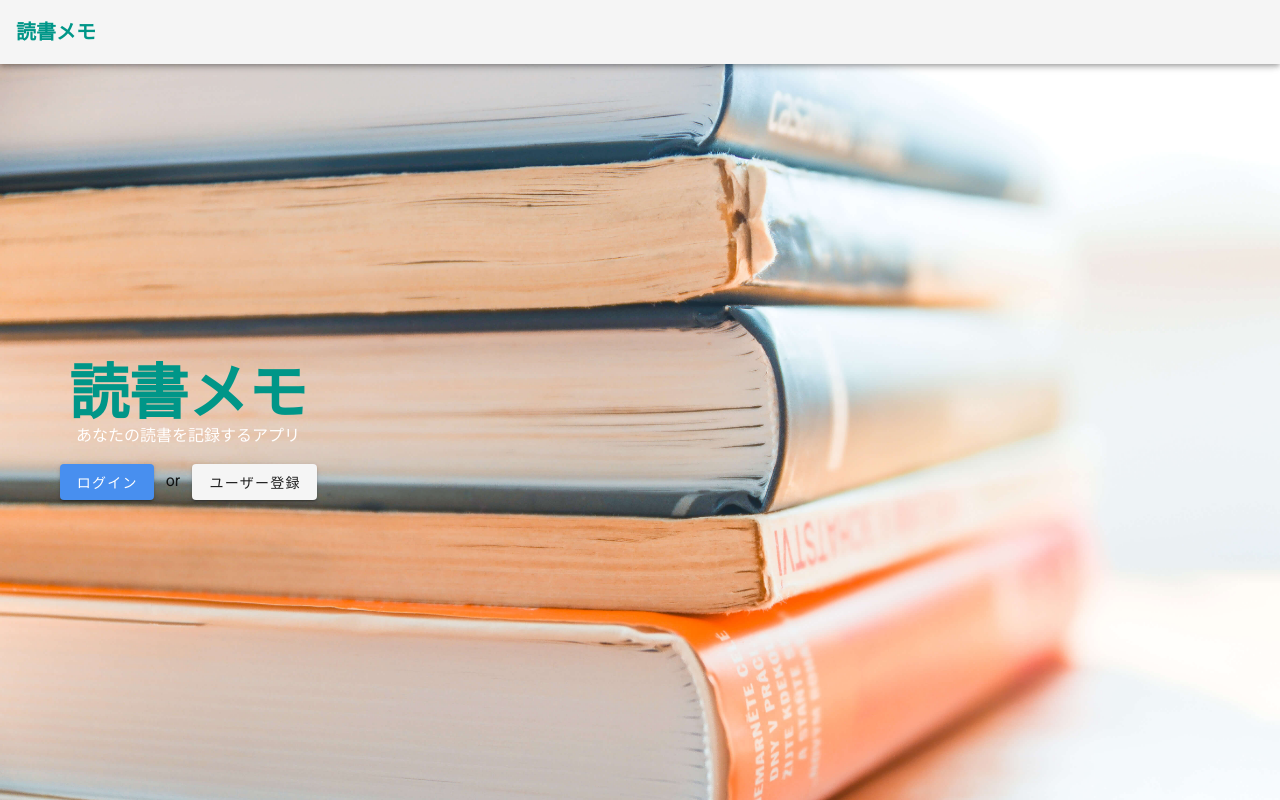
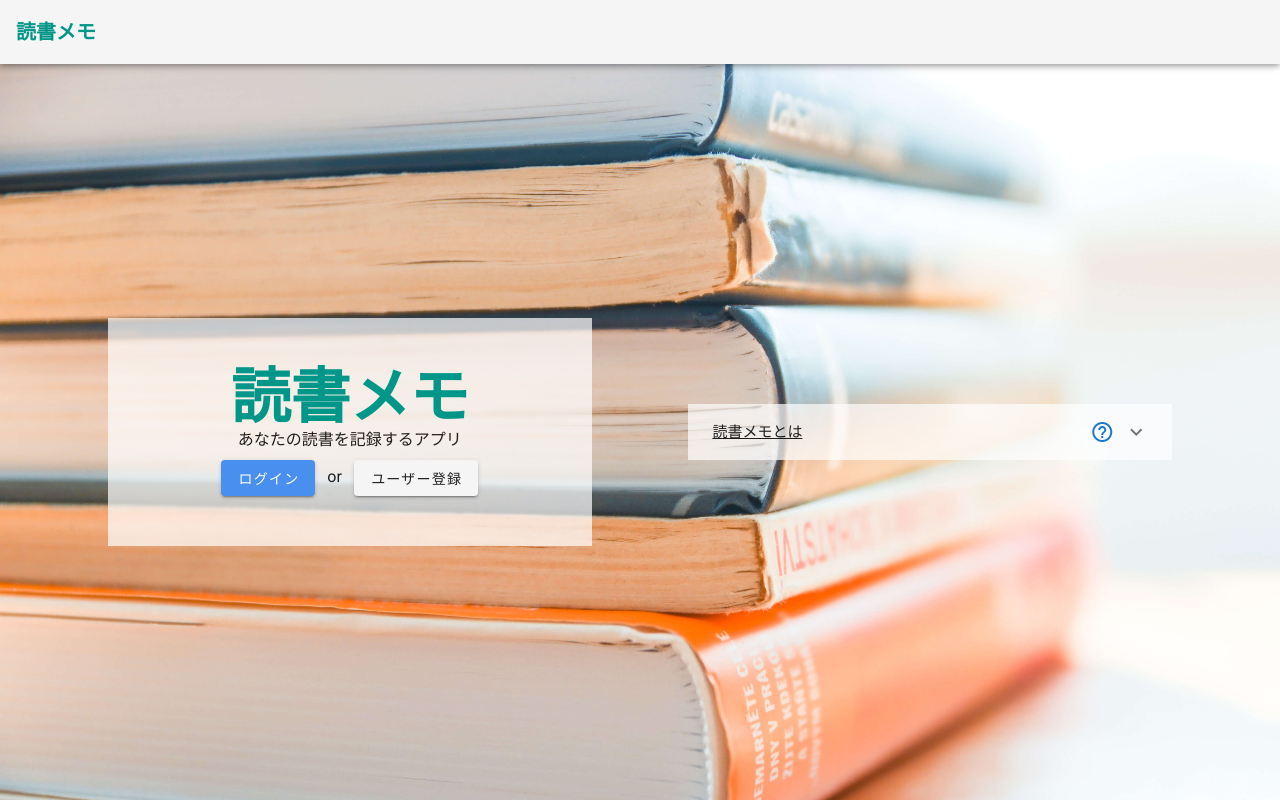
Before and after one commit to kojimakana/book-app, a Vue app: page / in a window 1280 px wide. Built offline with nearby package versions, Linux system fonts and the light colour scheme; what v-calendar would draw is missing.

Commit message:
アプリ概要の追加

```diff
--- a/src/views/Home.vue
+++ b/src/views/Home.vue
@@ -1,11 +1,11 @@
 <template>
   <div class="home">
-    <v-container fill-height>
-      <div class="box text-center">
+    <v-container fill-height justify-space-around>
+      <v-flex xs12 sm8 md5 class="box text-center my-3">
         <div class="content">
           <h1  class="teal--text darken-4 display-3 font-weight-bold">読書メモ</h1>
-          <p class="white--text">あなたの読書を記録するアプリ</p>
-          <div v-if="!isSignIn">
+          <div>あなたの読書を記録するアプリ</div>
+          <div v-if="!isSignIn" class="mt-2">
             <v-btn class="mr-2" color="primary lighten-1" to="/signin" data-cy="signinBtn">ログイン</v-btn>
             or
             <v-btn to="/signup" class="nav-join ml-2" data-cy="joinBtn">ユーザー登録
@@ -15,7 +15,28 @@
             </div> -->
           </div>
         </div>
-      </div>
+      </v-flex>
+      <v-flex xs12 md5 v-if="!isSignIn">
+        <v-expansion-panels flat tile class="app-description">
+          <v-expansion-panel
+          >
+            <v-expansion-panel-header>
+              <span class="text-decoration-underline">読書メモとは</span><v-icon color="blue darken-2">mdi-help-circle-outline</v-icon>
+            </v-expansion-panel-header>
+            <v-expansion-panel-content>
+              <p>
+              読書習慣をつけたい人、読書を振り返りたい人のための『読書記録アプリ』です。
+              </p>
+              <div class="my-4 step-list" v-for="(step, index) in stepList" :key="index">
+                <span class="teal--text darken-4 font-weight-bold">{{ step.title }}
+                <v-icon color="teal darken-4">{{ step.icon }}</v-icon></span>
+                <br>
+                  {{ step.detail }}
+              </div>
+            </v-expansion-panel-content>
+          </v-expansion-panel>
+        </v-expansion-panels>
+      </v-flex>
     </v-container>
   </div>
 </template>
@@ -24,7 +45,14 @@
 
 export default {
   name: 'Home',
-  components: {
+  data() {
+    return {
+      stepList: [
+        {title: '【Step1】 探す', icon: 'mdi-magnify', detail: 'キーワードで本を検索'},
+        {title: '【Step2】 保存', icon: 'mdi-bookmark', detail: '気になる本を登録する'},
+        {title: '【Step3】 記録', icon: 'mdi-pencil-plus', detail: '自分だけのメモや感想を記録'},
+      ]
+    }
   },
   computed: {
     isSignIn() {
@@ -47,20 +75,22 @@ export default {
     background-size: cover;
   }
 
-// .box {
-//   background-color: rgba(136, 132, 132, 0.3);
-//   border-radius: 50%;
-//   height: 80%;
-//   width: 80%;
-//   position: relative;
-//   margin: 0 auto;
-// }
+  .content {
+    padding: 50px 0;
+    margin: 0 auto;
+    background-color: rgba(255, 255, 255, 0.7);
+  }
 
-// .content {
-//   position: absolute;
-//   left: 50%;
-//   top: 50%;
-//   transform: translate(-50%, -50%);
-//   width: 80%;
-// }
+  .theme--light.v-expansion-panels .v-expansion-panel {
+    background-color: rgba(255, 255, 255, 0.7);
+  }
+
+  i {
+    margin: 0 10px;
+    flex: none !important;
+  }
+
+  .v-expansion-panel-content {
+    font-size: 85%;
+  }
 </style>
```
